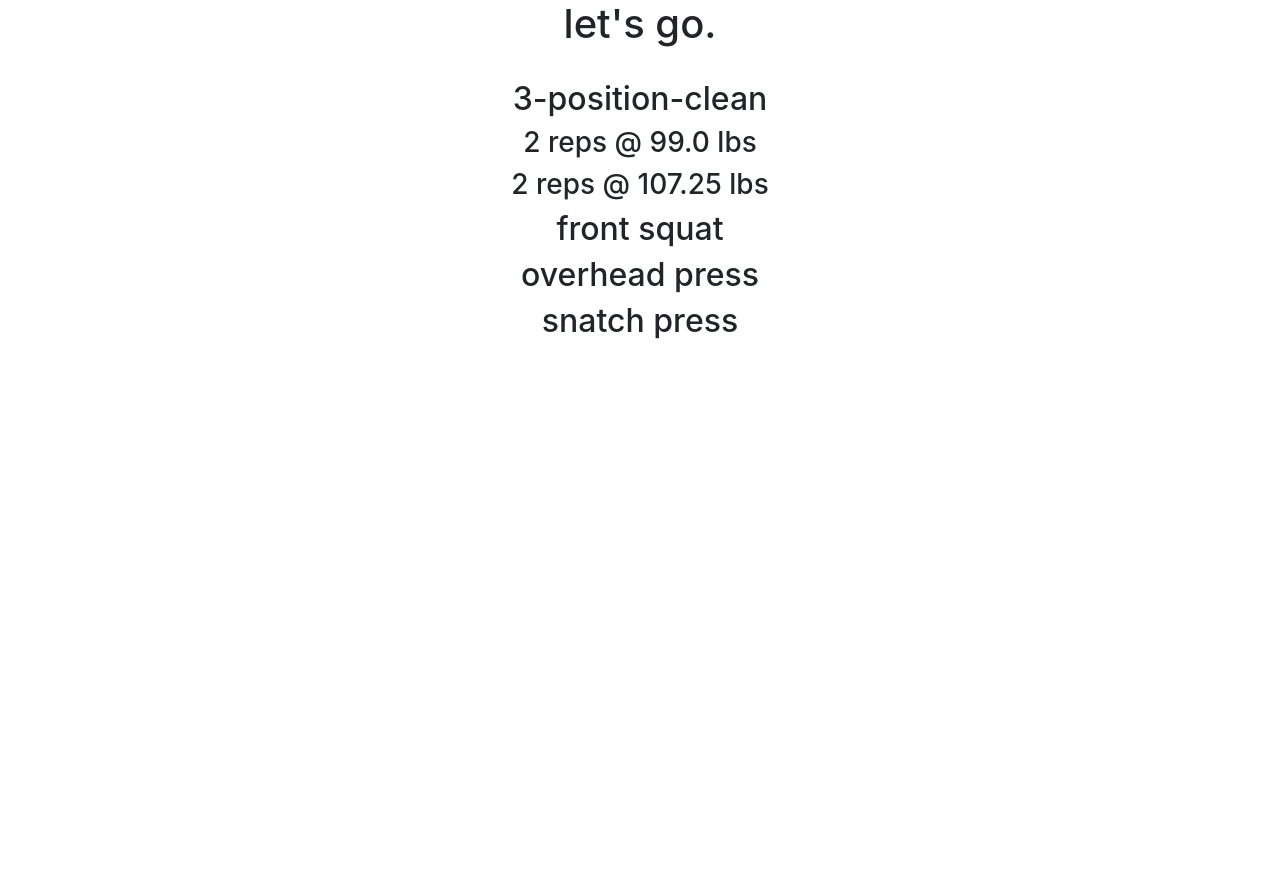
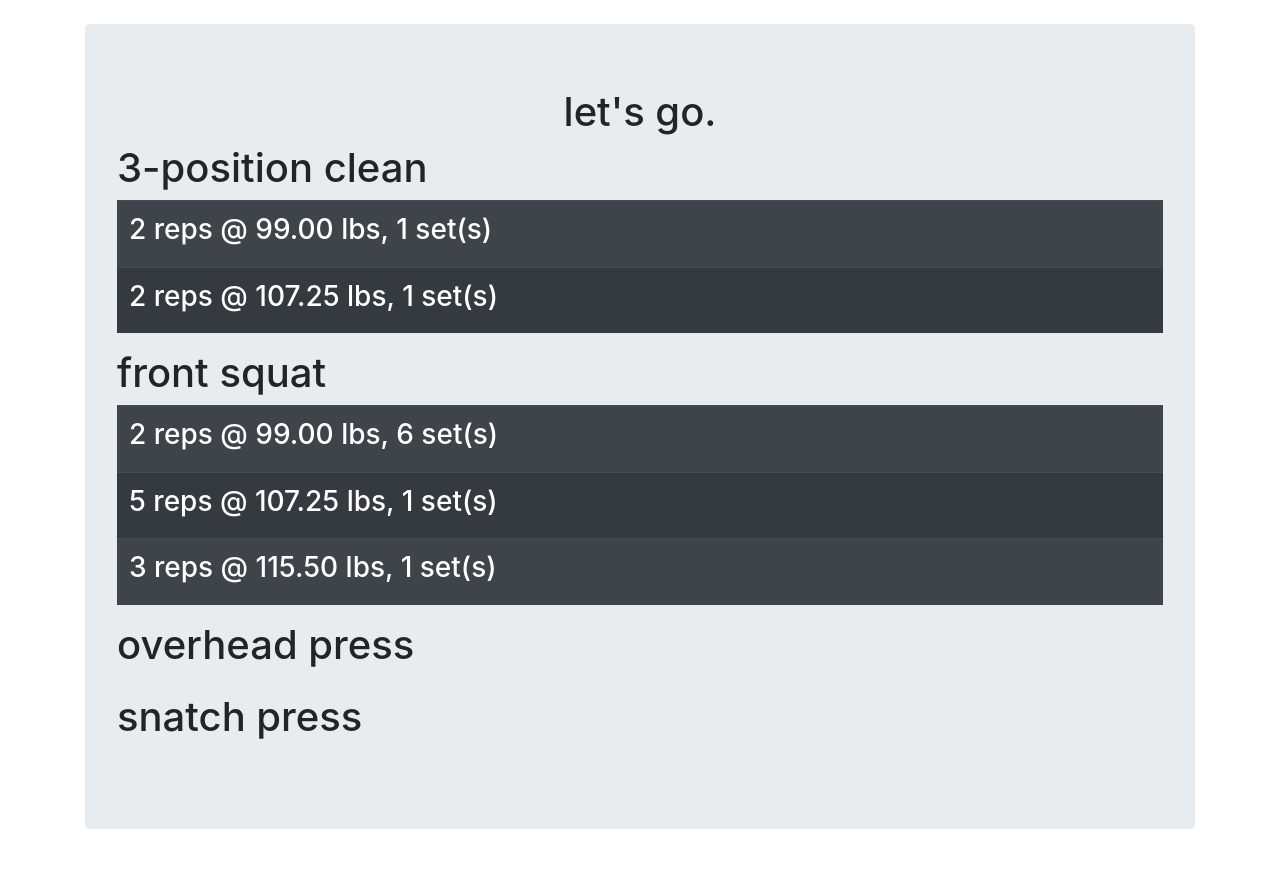
Before and after one commit to harrisonBarnett/wl_, a Flask app: page /clean in a window 1280 px wide. Shown: the part 56-941 px from the top of the page. Before the commit the page ends 395 px from the top, so only its background shows below. Run offline with Flask 2, Linux system fonts and the light colour scheme; a user stored in the database is signed in; some libraries are stand-ins or nearby versions.

Commit message:
Refactored squat routine and template to iterate.

```diff
--- a/website/routines.py
+++ b/website/routines.py
@@ -1,49 +1,46 @@
 ### 531 squat set/rep scheme
 # includes warm up, 3x5, 3x3, 531 and volume schemes
-warmup = {
-    "set_1": [5, .4],
-    "set_2": [5, .5],
-    "set_3": [5, .6]
-}
+warmup = [
+    [5, .4],
+    [5, .5],
+    [3, .6]
+]
 
-wk_1 = {
-    "set_1": [5, .65],
-    "set_2": [5, .75],
-    "set_3": [5, .85]
-}
+wk_1 = [
+    [5, .65],
+    [5, .75],
+    [5, .85]
+]
 
-wk_2 = {
-    "set_1": [3, .70],
-    "set_2": [3, .80],
-    "set_3": [3, .90]
-}
+wk_2 = [
+    [3, .70],
+    [3, .80],
+    [3, .90]
+]
 
-wk_3 = {
-    "set_1": [5, .75],
-    "set_2": [3, .85],
-    "set_3": [1, .95]
-}
+wk_3 = [
+    [5, .75],
+    [3, .85],
+    [1, .95]
+]
 
-volume = {
-    "set_1": [8, .5],
-    "set_2": [8, .5],
-    "set_3": [8, .5],
-    "set_4": [8, .5]
-}
+volume = [
+    [8, .5]
+]
 
 # clean and snatch 3-position technique schemes
 
 three_position = {
-    "set_1": [2, .6],
-    "set_2": [2, .65]
+    "set_1": [2, .6, 1],
+    "set_2": [2, .65, 1]
 }
 
 ### clean day (following 3-position tech)
 # front squat is based on a percentage of max clean
 front_squat = {
-    "set_1": [2, .6], # 6 sets
-    "set_2": [5, .65],
-    "set_3": [3, .7]
+    "set_1": [2, .6, 6], # 6 sets
+    "set_2": [5, .65, 1],
+    "set_3": [3, .7, 1]
 }
 # push press is based on a percentage of max clean
 push_press = {
--- a/website/templates/clean.html
+++ b/website/templates/clean.html
@@ -4,18 +4,53 @@
 
 {% block body %}
 
+<br />
+<div class="jumbotron">
 <h1 align="center"> let's go. </h1>
+    <h1>3-position clean</h1>
+    <table class="table table-dark table-striped">
+        <tr>
+            <td><h3>{{ three_position["set_1"][0] }} reps @
+                    {{ "%.2f"|format(three_position["set_1"][1] * max) }} lbs,
+                    {{ three_position["set_1"][2] }} set(s)</h3></td>
+        </tr>
+        <tr>
+            <td><h3>{{ three_position["set_2"][0] }} reps @
+                    {{ "%.2f"|format(three_position["set_2"][1] * max) }} lbs,
+                    {{ three_position["set_1"][2] }} set(s)</h3></td>
+        </tr>
+    </table>
+
+    <h1>front squat</h1>
+    <table class="table table-dark table-striped">
+        <tr>
+            <td><h3>{{ front_squat["set_1"][0] }} reps @
+                    {{ "%.2f"|format(front_squat["set_1"][1] * max) }} lbs,
+                    {{ front_squat["set_1"][2] }} set(s)</h3></td>
+        </tr>
+        <tr>
+            <td><h3>{{ front_squat["set_2"][0] }} reps @
+                    {{ "%.2f"|format(front_squat["set_2"][1] * max) }} lbs,
+                    {{ front_squat["set_2"][2] }} set(s)</h3></td>
+        </tr>
+        <tr>
+            <td><h3>{{ front_squat["set_3"][0] }} reps @
+                    {{ "%.2f"|format(front_squat["set_3"][1] * max) }} lbs,
+                    {{ front_squat["set_3"][2] }} set(s)</h3></td>
+        </tr>
+
+    </table>
+
+    <h1>overhead press</h1>
+    <table class="table table-dark table-striped">
+
+    </table>
+    <h1>snatch press</h1>
+    <table class="table table-dark table-striped">
+
+    </table>
+</div>
+
 <br />
 
-<!-- 3 position, front squat, OHP, snatch press -->
-
-<h2 align="center">3-position-clean</h2>
-<h3 align="center">{{ three_position["set_1"][0] }} reps @ {{ three_position["set_1"][1] * max }} lbs</h3>
-<h3 align="center">{{ three_position["set_2"][0] }} reps @ {{ three_position["set_2"][1] * max }} lbs</h3>
-<h2 align="center">front squat</h2>
-
-<h2 align="center">overhead press</h2>
-
-<h2 align="center">snatch press</h2>
-
 {% endblock %}
--- a/website/views.py
+++ b/website/views.py
@@ -42,7 +42,8 @@ def options():
 
             return redirect(url_for("views.home"))
 
-    return render_template("options.html", user=current_user,
+    return render_template("options.html",
+                            user=current_user,
                             squat_max=current_user.squat_max,
                             clean_max=current_user.clean_max,
                             snatch_max=current_user.snatch_max)
@@ -55,18 +56,41 @@ def squat():
     SQUAT_MAX = current_user.squat_max * .9
     squat_id = current_user.squat_id
     if squat_id % 4 == 1:
-        return render_template("squat.html", user=current_user, max=SQUAT_MAX, volume=routines.volume, warmup=routines.warmup, main=routines.wk_1)
+        return render_template("squat.html",
+        user=current_user,
+        max=SQUAT_MAX,
+        volume=routines.volume,
+        warmup=routines.warmup,
+        main=routines.wk_1)
     elif squat_id % 4 == 2:
-        return render_template("squat.html", user=current_user, max=SQUAT_MAX, volume=routines.volume, warmup=routines.warmup, main=routines.wk_2)
+        return render_template("squat.html",
+        user=current_user,
+        max=SQUAT_MAX,
+        volume=routines.volume,
+        warmup=routines.warmup,
+        main=routines.wk_2)
     elif squat_id % 4 == 3:
-        return render_template("squat.html", user=current_user, max=SQUAT_MAX, volume=routines.volume, warmup=routines.warmup, main=routines.wk_3)
+        return render_template("squat.html",
+        user=current_user,
+        max=SQUAT_MAX,
+        volume=routines.volume,
+        warmup=routines.warmup,
+        main=routines.wk_3)
     elif squat_id % 4 == 0:
-        return render_template("squat.html", user=current_user, max=SQUAT_MAX, volume=routines.volume, warmup=routines.warmup, main=routines.wk_4)
+        return render_template("squat.html",
+        user=current_user, max=SQUAT_MAX,
+        volume=routines.volume,
+        warmup=routines.warmup,
+        main=routines.warmup)
 
 @views.route("/clean", methods=["POST", "GET"])
 @login_required
 def clean():
     CLEAN_MAX = current_user.clean_max
-    return render_template("clean.html", user=current_user, max=CLEAN_MAX,
-    three_position=routines.three_position, front_squat=routines.front_squat,
-    push_press=routines.push_press, snatch_press=routines.snatch_press)
+    return render_template("clean.html",
+        user=current_user,
+        max=CLEAN_MAX,
+        three_position=routines.three_position,
+        front_squat=routines.front_squat,
+        push_press=routines.push_press,
+        snatch_press=routines.snatch_press)
```
Also changed, not shown: website/templates/squat.html (+25 -31 lines).
